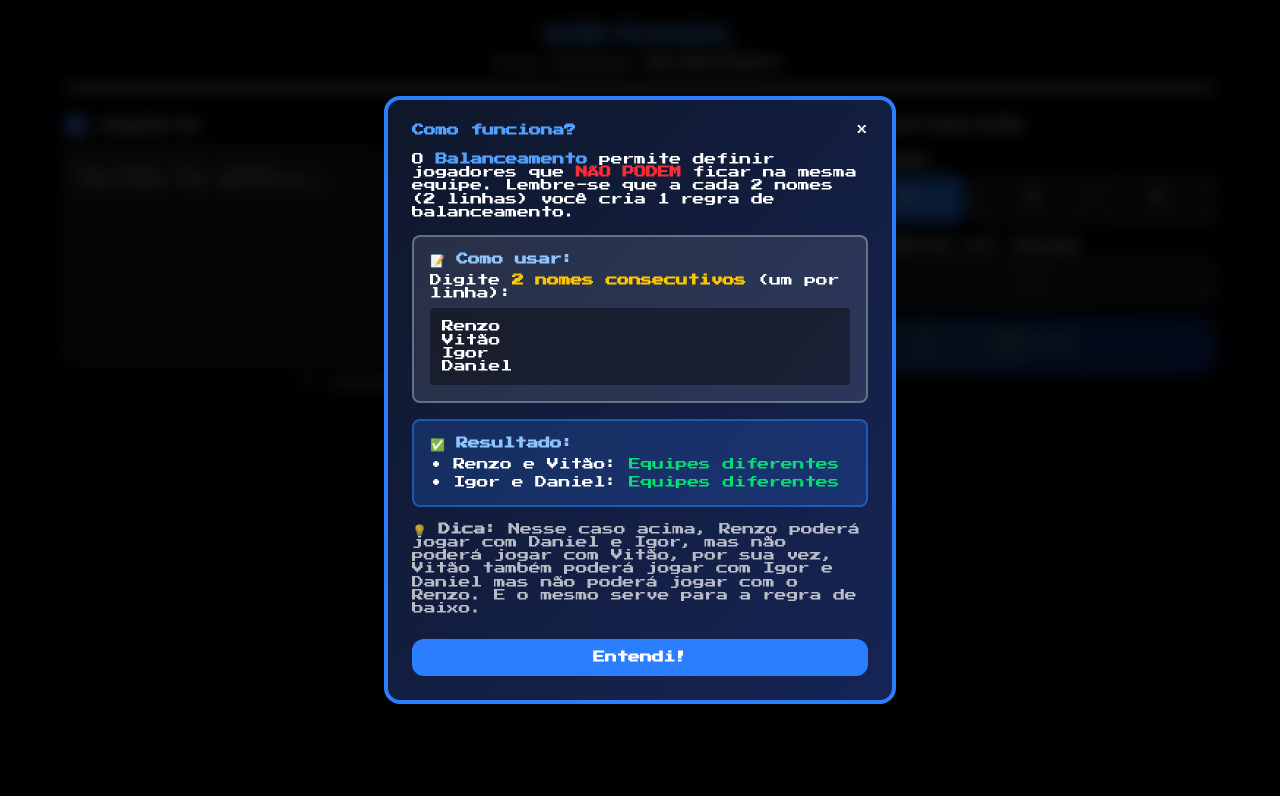
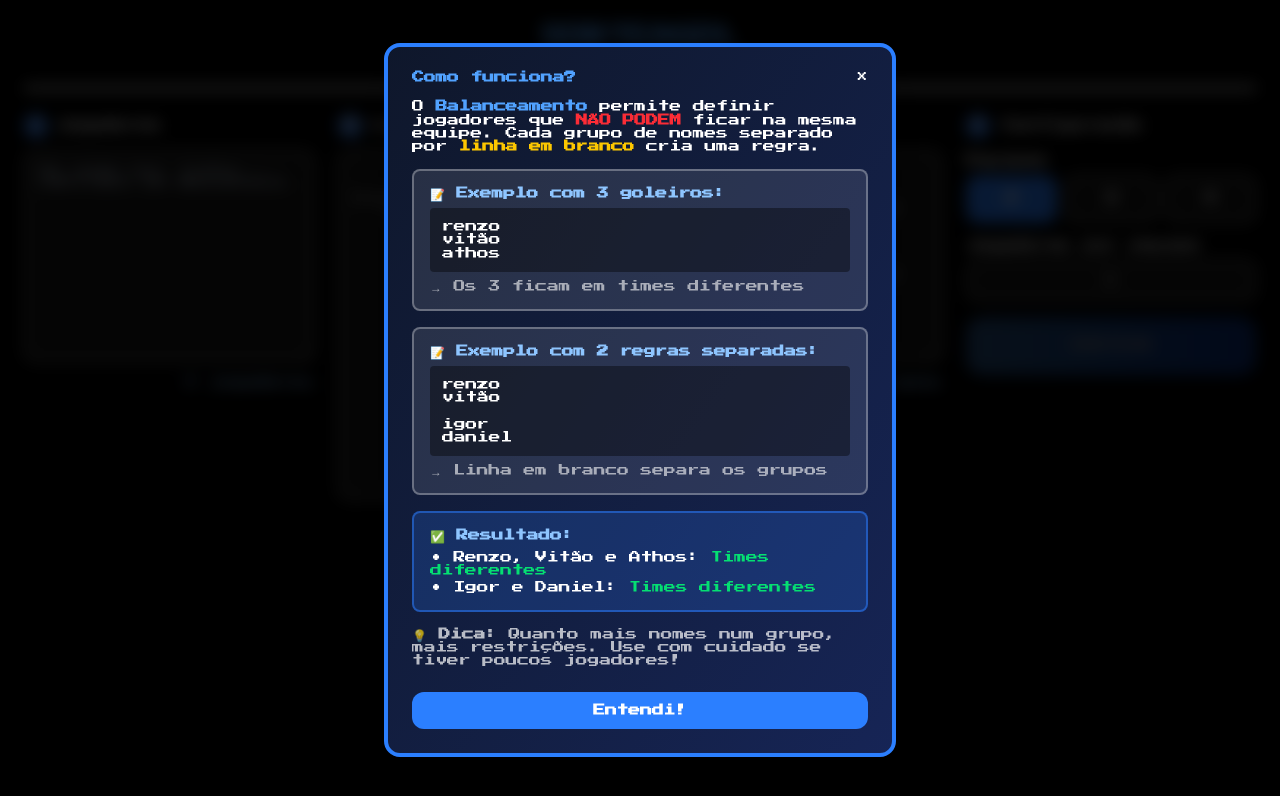
Before and after one commit to justRenzinza/sorteagol, a Next.js app: page / in a window 1280 px wide. Both pictures are taken after a click on the button "Como funciona?". Shown: the top 796 px of the page. Built offline with nearby package versions, Linux system fonts and the light colour scheme.

Commit message:
alteraçoes no balanceamento

```diff
--- a/src/app/page.tsx
+++ b/src/app/page.tsx
@@ -1,4 +1,4 @@
-// src/app/page.tsx - HTML-TO-IMAGE COM FONTE E LAYOUT DESKTOP
+// src/app/page.tsx - 4 COLUNAS: Jogadores, Lista, Balanceamento, Config
 "use client";
 
 import { useState, useEffect, useRef } from "react";
@@ -19,7 +19,11 @@ export default function Sorteagol() {
     const resultadoRef = useRef<HTMLDivElement>(null);
 
     const nomesCount = nomes.split('\n').filter(nome => nome.trim()).length;
-	const conflitosCount = conflitos.split('\n').filter(conflito => conflito.trim()).length;
+
+    // ✅ MUDANÇA 1: Conta grupos separados por linha em branco
+    const conflitosCount = conflitos
+        .split(/\n\s*\n/)
+        .filter(g => g.trim()).length;
 
     useEffect(() => {
         const nomesLimpos = nomes.split('\n')
@@ -72,7 +76,7 @@ export default function Sorteagol() {
 
         let texto = "⚽ SORTEAGOL - Equipes Sorteadas ⚽\n\n";
 
-		resultado.equipes.forEach((equipe, idx) => {
+        resultado.equipes.forEach((equipe) => {
             texto += `${equipe.nome.toUpperCase()}\n`;
             equipe.jogadores.forEach(jogador => {
                 const emoji = jogador.isCapitao ? "👑 " : "⚪ ";
@@ -89,21 +93,17 @@ export default function Sorteagol() {
         });
     };
 
-	// 🔥 FUNÇÃO COM FONTE PIXEL E LAYOUT DESKTOP
     const handleCompartilharImagem = async () => {
         if (!resultado || !resultadoRef.current) return;
 
         setGerando(true);
 
         try {
-			// Detecta mobile
             const isMobile = /Android|webOS|iPhone|iPad|iPod|BlackBerry|IEMobile|Opera Mini/i.test(navigator.userAgent);
 
-			// 🔥 AGUARDA FONTES CARREGAREM
             await document.fonts.ready;
             await new Promise(resolve => setTimeout(resolve, 800));
 
-			// 🔥 Gera imagem COM FONTES (remove skipFonts)
             const dataUrl = await toPng(resultadoRef.current, {
                 quality: 1,
                 pixelRatio: isMobile ? 3 : 2,
@@ -111,11 +111,9 @@ export default function Sorteagol() {
                 cacheBust: true,
             });
 
-			// Converte para blob
             const response = await fetch(dataUrl);
             const blob = await response.blob();
 
-			// MOBILE: Usa Web Share API
             if (isMobile && navigator.share) {
                 try {
                     const file = new File([blob], 'sorteagol-equipes.png', { type: 'image/png' });
@@ -127,18 +125,13 @@ export default function Sorteagol() {
                 } catch (shareError) {
                     console.log('Compartilhamento cancelado');
                 }
-			}
-			// DESKTOP: Copia direto pro clipboard
-			else {
+            } else {
                 try {
                     const item = new ClipboardItem({ 'image/png': blob });
                     await navigator.clipboard.write([item]);
-
-					// Feedback visual
                     setCopiado(true);
                     setTimeout(() => setCopiado(false), 2000);
                 } catch (clipboardError) {
-					// Fallback: Download
                     const link = document.createElement('a');
                     link.download = 'sorteagol-equipes.png';
                     link.href = dataUrl;
@@ -163,8 +156,8 @@ export default function Sorteagol() {
 
     return (
         <main className="w-full p-4 md:p-6 font-pixel">
-			<div className="max-w-6xl mx-auto space-y-6">
-				{/* Header COMPACTO */}
+            <div className="max-w-7xl mx-auto space-y-6">
+                {/* Header */}
                 <div className="text-center border-b-4 border-white pb-4">
                     <h1 className="text-2xl md:text-3xl font-bold text-blue-400 mb-2 font-pixel">
                         SORTEAGOL
@@ -172,7 +165,7 @@ export default function Sorteagol() {
                     <p className="text-sm text-white">Crie equipes BALANCEADAS!</p>
                 </div>
 
-				<div className="grid grid-cols-1 lg:grid-cols-3 gap-6">
+                <div className="grid grid-cols-1 lg:grid-cols-4 gap-6">
                     {/* 1. Jogadores */}
                     <div className="space-y-3">
                         <label className="block text-base font-bold text-white mb-3 flex items-center font-pixel">
@@ -199,12 +192,52 @@ CAPITÃES EM MAIÚSCULO."
                         </div>
                     </div>
 
-					{/* 2. Balanceamento COM BOTÃO AJUDA */}
+                    {/* 2. Lista de Jogadores - ULTRA COMPACTO */}
                     <div className="space-y-3">
                         <label className="block text-base font-bold text-white mb-3 flex items-center font-pixel">
                             <span className="w-6 h-6 bg-blue-500 rounded-full flex items-center justify-center text-xs mr-2 font-pixel text-white">2</span>
+                            Lista de Jogadores
+                        </label>
+
+                        <div className="bg-white/10 backdrop-blur-sm border-2 border-white/50 rounded-xl p-2 min-h-[350px] max-h-[350px] overflow-y-auto">
+                            {nomesCount === 0 ? (
+                                <p className="text-white/50 text-xs text-center py-8">
+                                    Digite jogadores acima para ver a lista
+                                </p>
+                            ) : (
+                                <div className="space-y-1">
+                                    {nomes.split('\n')
+                                        .filter(nome => nome.trim())
+                                        .map((nome, idx) => (
+                                            <div
+                                                key={idx}
+                                                className="flex items-center gap-1.5 p-1 bg-white/5 rounded border border-white/20 hover:bg-white/10 transition-all"
+                                            >
+                                                <span className="text-blue-400 font-bold text-[9px] min-w-[20px] text-center">
+                                                    {idx + 1}
+                                                </span>
+                                                <span className="text-white text-[11px] flex-1 leading-tight">
+                                                    {nome.trim()}
+                                                </span>
+                                            </div>
+                                        ))
+                                    }
+                                </div>
+                            )}
+                        </div>
+
+                        <div className="text-right">
+                            <span className="text-xs text-blue-300 font-mono font-pixel">
+                                {nomesCount} jogador{nomesCount !== 1 ? 'es' : ''}
+                            </span>
+                        </div>
+                    </div>
+
+                    {/* 3. Balanceamento */}
+                    <div className="space-y-3">
+                        <label className="block text-base font-bold text-white mb-3 flex items-center font-pixel">
+                            <span className="w-6 h-6 bg-blue-500 rounded-full flex items-center justify-center text-xs mr-2 font-pixel text-white">3</span>
                             Balanceamento
-							{/* BOTÃO AJUDA */}
                             <button
                                 onClick={() => setMostrarAjuda(true)}
                                 className="ml-2 w-5 h-5 bg-blue-500 hover:bg-blue-600 rounded-full flex items-center justify-center text-white text-xs font-bold transition-all"
@@ -213,27 +246,35 @@ CAPITÃES EM MAIÚSCULO."
                                 ?
                             </button>
                         </label>
+                        {/* ✅ MUDANÇA 2: Novo placeholder com grupos */}
                         <textarea
                             value={conflitos}
                             onChange={(e) => setConflitos(e.target.value)}
                             rows={14}
                             className="w-full p-3 bg-white/10 backdrop-blur-sm border-2 border-white/50 rounded-xl focus:border-white focus:outline-none focus:ring-2 focus:ring-white/30 transition-all resize-vertical text-white placeholder-gray-400 leading-relaxed text-base md:text-sm"
-							placeholder="Digite nomes em pares. (2 linhas = 1 regra).
+                            placeholder={`Separe grupos por linha em branco.
 
-Ex: Renzo (goleiro) e Vitão (goleiro) não podem jogar juntos, então coloque cada Renzo em uma linha e Vitão na outra."
+Ex com 2 goleiros (2 times):
+renzo
+vitão
+
+Ex com 3 goleiros (3 times):
+renzo
+vitão
+athos`}
                         />
                         <div className="text-right">
                             <span className="text-xs text-blue-300 font-mono font-pixel">
-								{conflitosCount} conflit{conflitosCount !== 1 ? 'os' : 'o'}
+                                {conflitosCount} grupo{conflitosCount !== 1 ? 's' : ''}
                             </span>
                         </div>
                     </div>
 
-					{/* 3. Config */}
+                    {/* 4. Config */}
                     <div className="space-y-4">
                         <div className="flex items-center mb-4 font-pixel">
                             <span className="flex-shrink-0 w-6 h-6 bg-blue-500 rounded-full flex items-center justify-center mr-3">
-								<span className="text-xs font-pixel leading-none tracking-tight text-white">3</span>
+                                <span className="text-xs font-pixel leading-none tracking-tight text-white">4</span>
                             </span>
                             <span className="text-base font-bold text-white font-pixel">Configuração</span>
                         </div>
@@ -295,16 +336,14 @@ Ex: Renzo (goleiro) e Vitão (goleiro) não podem jogar juntos, então coloque c
                     </div>
                 </div>
 
-				{/* RESULTADO DO SORTEIO COM BOTÕES */}
+                {/* RESULTADO DO SORTEIO */}
                 {resultado && resultado.sucesso && (
                     <div className="mt-8 space-y-6">
                         <div className="text-center border-t-4 border-white pt-6">
-							{/* TÍTULO CENTRALIZADO */}
                             <h2 className="text-xl md:text-2xl font-bold text-blue-400 font-pixel mb-3">
                                 Equipes Sorteadas
                             </h2>
 
-							{/* BOTÕES CENTRALIZADOS */}
                             <div className="flex items-center justify-center gap-2 mb-3">
                                 <button
                                     onClick={handleCopiarTexto}
@@ -318,7 +357,7 @@ Ex: Renzo (goleiro) e Vitão (goleiro) não podem jogar juntos, então coloque c
                                     onClick={handleCompartilharImagem}
                                     disabled={gerando}
                                     className="bg-green-600 hover:bg-green-700 border-2 border-green-500 text-white font-bold py-2 px-4 rounded-lg transition-all text-xs font-pixel flex items-center gap-2 disabled:opacity-50 disabled:cursor-not-allowed"
-									title="Compartilhar imagem (copia pro Ctrl+V)"
+                                    title="Compartilhar imagem"
                                 >
                                     {gerando ? '⏳ Gerando...' : copiado ? '✓ Copiado!' : '📤 Compartilhar'}
                                 </button>
@@ -327,9 +366,8 @@ Ex: Renzo (goleiro) e Vitão (goleiro) não podem jogar juntos, então coloque c
                             <p className="text-sm text-white/70">Resultado do sorteio ⚽</p>
                         </div>
 
-						{/* DIV CAPTURÁVEL - 🔥 LAYOUT DESKTOP FIXO */}
+                        {/* DIV CAPTURÁVEL */}
                         <div ref={resultadoRef} className="grid grid-cols-2 gap-4 p-6 bg-black rounded-2xl font-pixel">
-							{/* Marca d'água no canto */}
                             <div className="col-span-full text-center mb-4">
                                 <h3 className="text-2xl font-bold text-blue-400 font-pixel">⚽ SORTEAGOL</h3>
                                 <p className="text-xs text-white/50">https://sorteagol.vercel.app/</p>
@@ -392,35 +430,44 @@ Ex: Renzo (goleiro) e Vitão (goleiro) não podem jogar juntos, então coloque c
                             </button>
                         </div>
 
+                        {/* ✅ MUDANÇA 3: Modal atualizado com grupos */}
                         <div className="space-y-4 text-white text-sm leading-relaxed">
                             <p>
-								O <span className="text-blue-400 font-bold">Balanceamento</span> permite definir jogadores que <span className="text-red-500 font-bold">NÃO PODEM</span> ficar na mesma equipe.
-								Lembre-se que a cada 2 nomes (2 linhas) você cria 1 regra de balanceamento.
-
+                                O <span className="text-blue-400 font-bold">Balanceamento</span> permite definir jogadores que <span className="text-red-500 font-bold">NÃO PODEM</span> ficar na mesma equipe. Cada grupo de nomes separado por <span className="text-yellow-400 font-bold">linha em branco</span> cria uma regra.
                             </p>
 
                             <div className="bg-white/10 p-4 rounded-lg border-2 border-white/30">
-								<p className="font-bold text-blue-300 mb-2">📝 Como usar:</p>
-								<p className="mb-2">Digite <span className="text-yellow-400 font-bold">2 nomes consecutivos</span> (um por linha):</p>
-								<div className="bg-black/40 p-3 rounded font-mono text-xs">
-									Renzo<br/>
-									Vitão<br/>
-									Igor<br/>
-									Daniel
+                                <p className="font-bold text-blue-300 mb-2">📝 Exemplo com 3 goleiros:</p>
+                                <div className="bg-black/40 p-3 rounded font-mono text-xs leading-relaxed">
+                                    renzo<br/>
+                                    vitão<br/>
+                                    athos
                                 </div>
+                                <p className="text-xs text-white/60 mt-2">→ Os 3 ficam em times diferentes</p>
+                            </div>
+
+                            <div className="bg-white/10 p-4 rounded-lg border-2 border-white/30">
+                                <p className="font-bold text-blue-300 mb-2">📝 Exemplo com 2 regras separadas:</p>
+                                <div className="bg-black/40 p-3 rounded font-mono text-xs leading-relaxed">
+                                    renzo<br/>
+                                    vitão<br/>
+                                    <br/>
+                                    igor<br/>
+                                    daniel
+                                </div>
+                                <p className="text-xs text-white/60 mt-2">→ Linha em branco separa os grupos</p>
                             </div>
 
                             <div className="bg-blue-500/20 p-4 rounded-lg border-2 border-blue-500/50">
                                 <p className="font-bold text-blue-300 mb-2">✅ Resultado:</p>
                                 <ul className="space-y-1 text-sm">
-									<li>• Renzo e Vitão: <span className="text-green-400">Equipes diferentes</span></li>
-									<li>• Igor e Daniel: <span className="text-green-400">Equipes diferentes</span></li>
+                                    <li>• Renzo, Vitão e Athos: <span className="text-green-400">Times diferentes</span></li>
+                                    <li>• Igor e Daniel: <span className="text-green-400">Times diferentes</span></li>
                                 </ul>
                             </div>
 
                             <p className="text-xs text-white/70">
-								💡 <span className="font-bold">Dica:</span> Nesse caso acima, Renzo poderá jogar com Daniel e Igor, mas não poderá jogar com Vitão,
-								por sua vez, Vitão também poderá jogar com Igor e Daniel mas não poderá jogar com o Renzo. E o mesmo serve para a regra de baixo.
+                                💡 <span className="font-bold">Dica:</span> Quanto mais nomes num grupo, mais restrições. Use com cuidado se tiver poucos jogadores!
                             </p>
                         </div>
 
--- a/src/lib/sorteio.ts
+++ b/src/lib/sorteio.ts
@@ -49,39 +49,42 @@ function parseJogadores(nomesTexto: string): Jogador[] {
         });
 }
 
-// Parseia conflitos
+// 🔥 NOVO parseConflitos: GRUPOS separados por linha em branco
+// Dentro de cada grupo, gera TODOS os pares de conflito
 function parseConflitos(conflitosTexto: string): Conflito[] {
     const conflitos: Conflito[] = [];
-	const linhas = conflitosTexto
-		.split('\n')
-		.map(linha => linha.trim())
-		.filter(linha => linha);
 
-	// Forma 1: "nome1, nome2" (vírgula)
-	linhas.forEach(linha => {
-		if (linha.includes(',')) {
-			const partes = linha.split(',').map(n => n.trim().toLowerCase());
-			if (partes.length >= 2 && partes[0] && partes[1]) {
-				conflitos.push({
-					jogador1: partes[0],
-					jogador2: partes[1]
+    // Divide por linhas em branco → cada bloco é um grupo
+    const grupos = conflitosTexto
+        .split(/\n\s*\n/)
+        .map(grupo => grupo.trim())
+        .filter(grupo => grupo);
+
+    grupos.forEach(grupo => {
+        const nomes: string[] = [];
+
+        grupo.split('\n').forEach(linha => {
+            const limpinha = linha.trim();
+            if (!limpinha) return;
+
+            // Suporta vírgula também: "renzo, vitão"
+            if (limpinha.includes(',')) {
+                limpinha.split(',')
+                    .map(n => n.trim().toLowerCase())
+                    .filter(n => n)
+                    .forEach(n => nomes.push(n));
+            } else {
+                nomes.push(limpinha.toLowerCase());
+            }
         });
+
+        // Gera TODOS os pares dentro do grupo (combinações)
+        for (let i = 0; i < nomes.length; i++) {
+            for (let j = i + 1; j < nomes.length; j++) {
+                conflitos.push({ jogador1: nomes[i], jogador2: nomes[j] });
             }
         }
     });
-
-	// Forma 2: Linhas pares
-	const linhasSemVirgula = linhas.filter(l => !l.includes(','));
-	for (let i = 0; i < linhasSemVirgula.length - 1; i += 2) {
-		const j1 = linhasSemVirgula[i].toLowerCase();
-		const j2 = linhasSemVirgula[i + 1]?.toLowerCase();
-		if (j1 && j2) {
-			conflitos.push({
-				jogador1: j1,
-				jogador2: j2
-			});
-		}
-	}
 
     return conflitos;
 }
@@ -104,14 +107,12 @@ function distribuirJogadores(
     const jogadoresPorEquipe = Math.floor(jogadores.length / numEquipes);
     const sobra = jogadores.length % numEquipes;
 
-	// Calcula tamanho target de cada equipe
     const tamanhosTarget = Array.from({ length: numEquipes }, (_, i) =>
         i < sobra ? jogadoresPorEquipe + 1 : jogadoresPorEquipe
     );
 
     console.log('🎯 Tamanhos target:', tamanhosTarget);
 
-	// Separa capitães e normais
     const capitaes = shuffle(jogadores.filter(j => j.isCapitao));
     const normais = shuffle(jogadores.filter(j => !j.isCapitao));
 
@@ -134,39 +135,34 @@ function distribuirJogadores(
         let tentativas = 0;
         let alocado = false;
 
-		// Tenta adicionar na equipe atual se não tiver conflito E não estiver cheia
         while (tentativas < numEquipes && !alocado) {
             const idx = (equipeAtual + tentativas) % numEquipes;
             const equipe = equipes[idx];
             const tamanhoTarget = tamanhosTarget[idx];
 
-			// Verifica se equipe já está cheia
             if (equipe.length >= tamanhoTarget) {
                 tentativas++;
                 continue;
             }
 
-			// Verifica conflito
             const possuiConflito = equipe.some(j => temConflito(jogador.nome, j.nome, conflitos));
 
             if (!possuiConflito) {
                 equipes[idx].push(jogador);
                 alocado = true;
-				equipeAtual = (idx + 1) % numEquipes; // Próxima equipe
+                equipeAtual = (idx + 1) % numEquipes;
             } else {
                 tentativas++;
             }
         }
 
-		// Se não conseguiu alocar, guarda pra segunda passagem
         if (!alocado) {
             jogadoresNaoAlocados.push(jogador);
         }
     }
 
-	// 4. SEGUNDA PASSAGEM: Aloca jogadores não alocados (forçando se necessário)
+    // 4. SEGUNDA PASSAGEM: Aloca jogadores não alocados
     for (const jogador of jogadoresNaoAlocados) {
-		// Encontra equipe com menor tamanho que ainda não atingiu target
         const equipeMenor = equipes
             .map((eq, idx) => ({ eq, idx, tamanho: eq.length, target: tamanhosTarget[idx] }))
             .filter(e => e.tamanho < e.target)
@@ -176,7 +172,6 @@ function distribuirJogadores(
             equipes[equipeMenor.idx].push(jogador);
             console.warn(`⚠️ Conflito inevitável: ${jogador.original} em Equipe ${equipeMenor.idx + 1}`);
         } else {
-			// Último recurso: menor equipe absoluta
             const menorAbsoluta = equipes
                 .map((eq, idx) => ({ eq, idx, tamanho: eq.length }))
                 .sort((a, b) => a.tamanho - b.tamanho)[0];
@@ -184,7 +179,6 @@ function distribuirJogadores(
         }
     }
 
-	// 5. VALIDAÇÃO FINAL - Garante que nenhuma equipe ficou vazia
     equipes.forEach((eq, idx) => {
         console.log(`✅ Equipe ${idx + 1}: ${eq.length} jogadores (target: ${tamanhosTarget[idx]})`);
     });
@@ -202,19 +196,11 @@ export function sortearEquipes(
     const erros: string[] = [];
 
     if (!nomesTexto.trim()) {
-		return {
-			equipes: [],
-			erros: ['Nenhum jogador informado'],
-			sucesso: false
-		};
+        return { equipes: [], erros: ['Nenhum jogador informado'], sucesso: false };
     }
 
     if (numEquipes < 2 || numEquipes > 10) {
-		return {
-			equipes: [],
-			erros: ['Número de equipes deve estar entre 2 e 10'],
-			sucesso: false
-		};
+        return { equipes: [], erros: ['Número de equipes deve estar entre 2 e 10'], sucesso: false };
     }
 
     const jogadores = parseJogadores(nomesTexto);
@@ -230,10 +216,8 @@ export function sortearEquipes(
         };
     }
 
-	// Distribui com algoritmo balanceado
     const equipesArray = distribuirJogadores(jogadores, numEquipes, conflitos);
 
-	// Monta resultado
     const nomesCores = ['Caça', 'Cão', 'Roca', 'Gay'];
 
     const equipes: Equipe[] = equipesArray.map((jogadores, idx) => {
@@ -246,9 +230,5 @@ export function sortearEquipes(
         };
     });
 
-	return {
-		equipes,
-		erros,
-		sucesso: true
-	};
+    return { equipes, erros, sucesso: true };
 }
```
Lines whose indentation alone changed are shown as unchanged.
